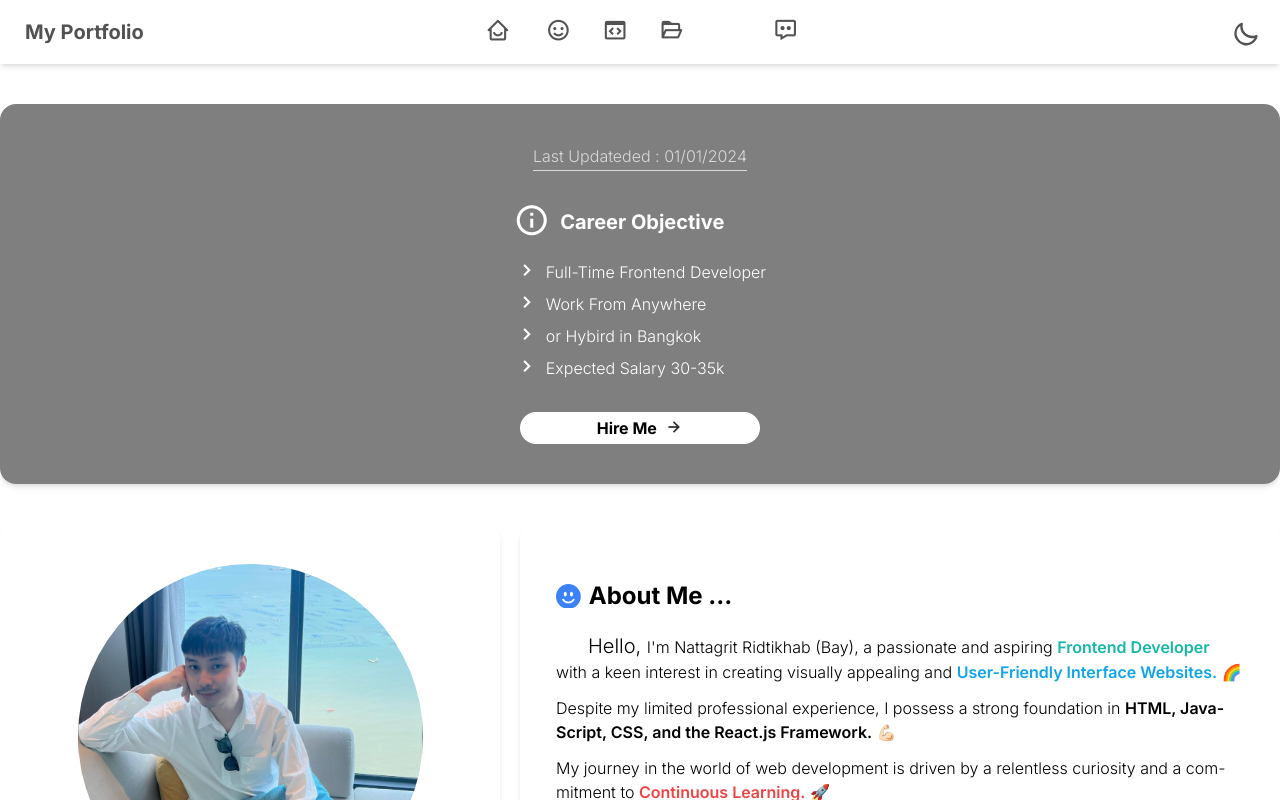
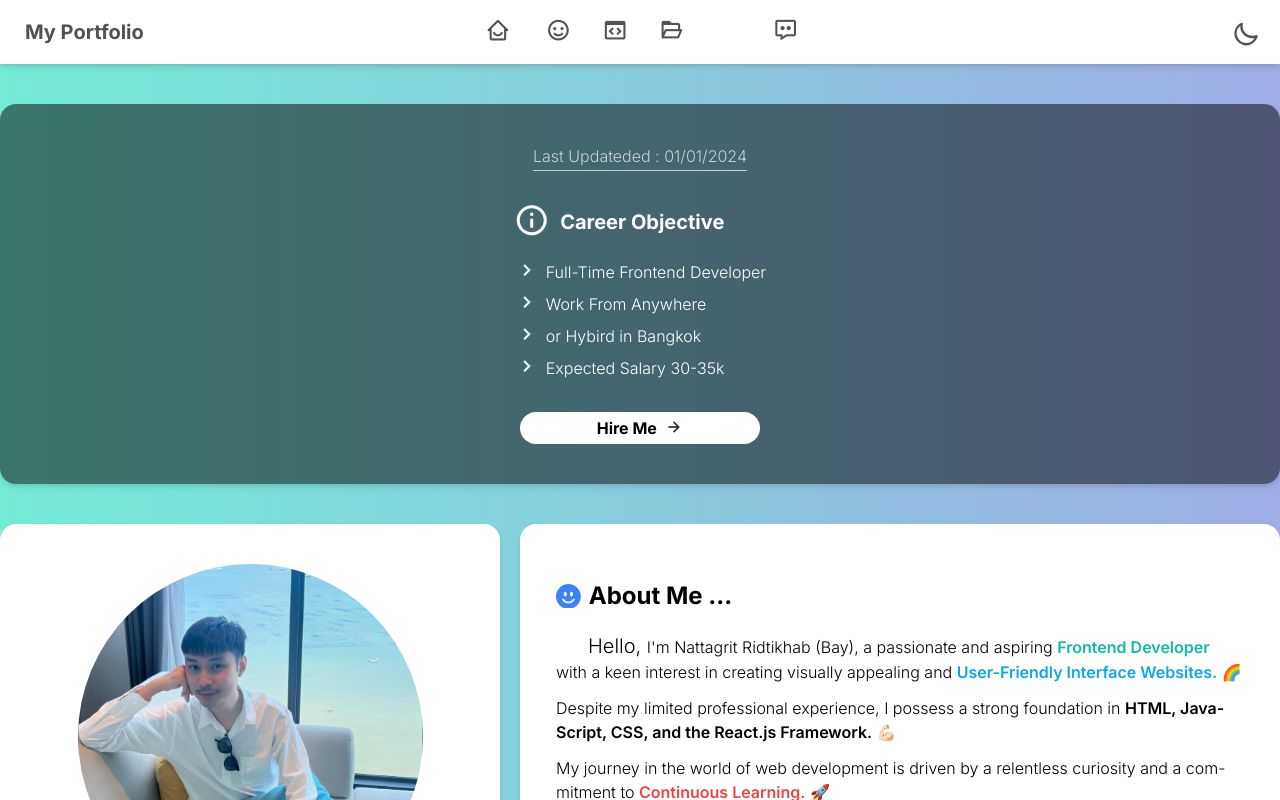
Before and after one commit to Basicbay/Portfolio-React, a React (Vite) app: page / in a window 1280 px wide. Shown: the top 800 px of the page. Built offline with nearby package versions, Linux system fonts and the light colour scheme; some icons are missing.

Commit message:
Update App.css

```diff
--- a/src/App.css
+++ b/src/App.css
@@ -14,8 +14,9 @@
 }
 
 body{
+    margin: 0;
+    height: 100%;
+    width: 100%;
     background-color: #74EBD5;
     background-image: linear-gradient(90deg, #74EBD5 0%, #9FACE6 100%);
-    background: no-repeat;
-
 }
```
